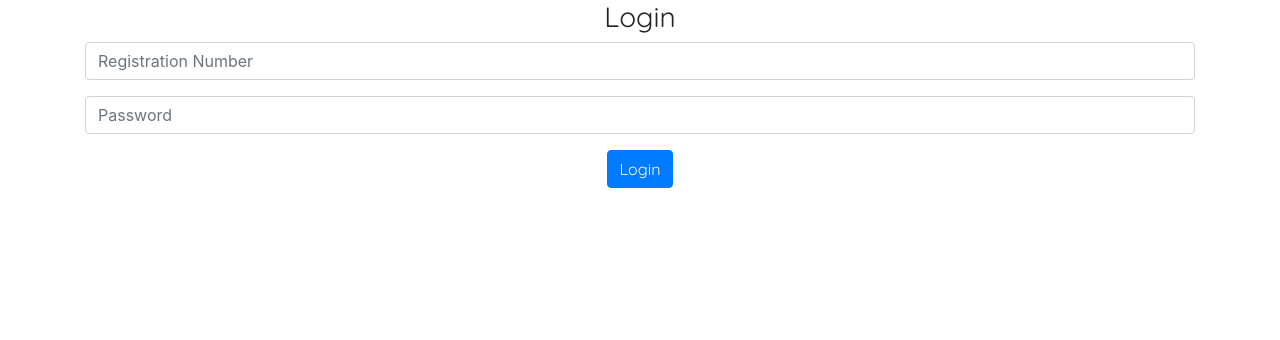
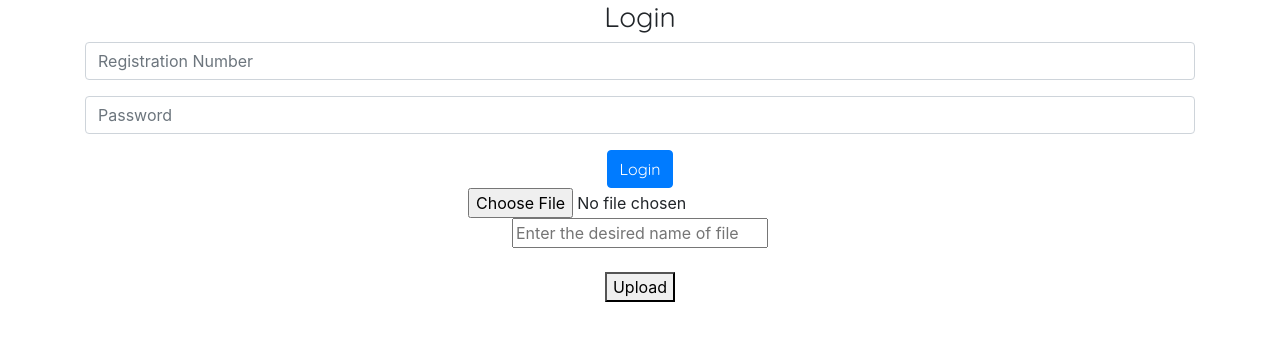
Before and after one commit to marjanmukram/sliit-information-system, a React (Create React App) app in the folder frontend/: page / in a window 1280 px wide. Shown: the top 340 px of the page. Built offline with nearby package versions, Linux system fonts and the light colour scheme.

Commit message:
Basics done

```diff
--- a/frontend/package.json
+++ b/frontend/package.json
@@ -3,8 +3,6 @@
   "version": "0.1.0",
   "private": true,
   "dependencies": {
-    "formidable": "^1.2.1",
-    "multer": "^1.4.1",
     "axios": "^0.18.0",
     "bootstrap": "^4.3.1",
     "react": "^16.8.6",
--- a/frontend/src/App.js
+++ b/frontend/src/App.js
@@ -2,11 +2,14 @@ import React from 'react';
 import './App.css';
 import "bootstrap/dist/css/bootstrap.min.css";
 import Login from './components/Login'
+import fileUpload from './components/student/fileUpload'
+import FileUpload from './components/student/fileUpload';
 
 function App() {
   return (
     <div className="App">
       <Login/>
+      <FileUpload />
     </div>
   );
 }
--- a/frontend/src/components/Login.jsx
+++ b/frontend/src/components/Login.jsx
@@ -1,5 +1,6 @@
 import React,{Component} from 'react'
 import '../stylesheet/admin.css'
+import axios from 'axios'
 
 export default class Login extends Component{
 
@@ -21,7 +22,7 @@ export default class Login extends Component{
             if(regNo.startsWith("A") || regNo.startsWith("a")){
                 axios.get('http://localhost:4000/api/admin/get/',)
                 .then(response => this.setState({ todos: response.data }))
-                .catch(err => console.log(error))
+                .catch(err => console.log(err))
             } else if(regNo.startsWith("S") || regNo.startsWith("s")){
                 console.log("Student");
             } else if(regNo.startsWith("I") || regNo.startsWith("i")){
```
Also changed, not shown: 1 other file (tests, documents, lock files or other folders).
